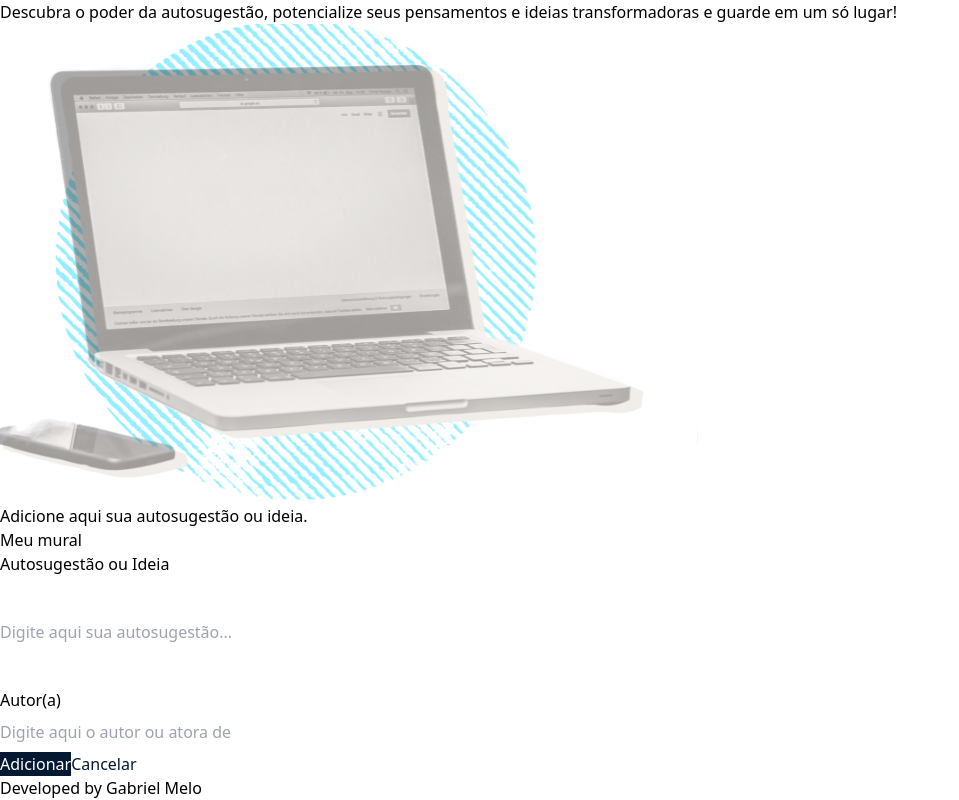
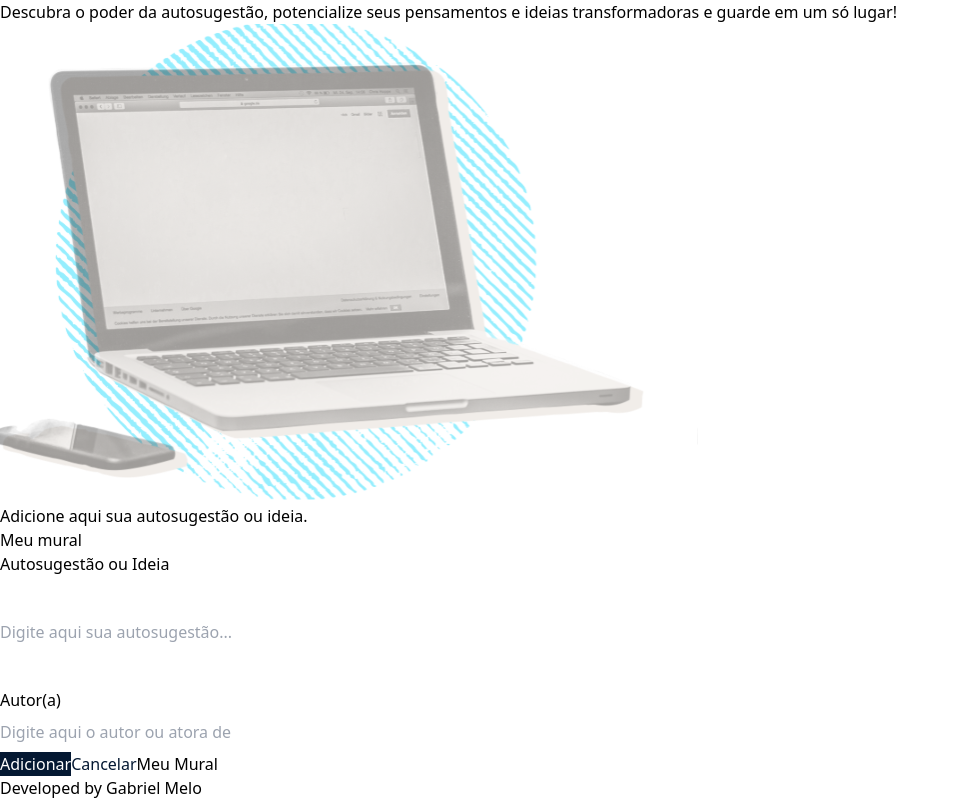
Before and after one commit to gbnunes7/mural-self-hypnosis, a React (Vite) app: page / in a window 1280 px wide. Shown: the whole page, without its empty margins (0-959 px from the left). Built offline with nearby package versions, Linux system fonts and the light colour scheme; data requests are answered from the project's data file.

Commit message:
style: remove title 'meu mural' from home page and insert to formcardtoADD

```diff
--- a/src/components/cardToAdd/index.jsx
+++ b/src/components/cardToAdd/index.jsx
@@ -1,3 +1,4 @@
+import { Link } from "react-router-dom";
 import useCardContext from "../../hooks";
 import Button from "../button";
 import InputForm from "../input";
@@ -49,6 +50,9 @@ const CardToAdd = () => {
 				<Button type="reset" background={"white"} color={"#041832"}>
 					Cancelar
 				</Button>
+				<Button >
+					<Link to="/mural">Meu Mural</Link>
+				</Button>
 			</div>
 		</form>
 	);
```
